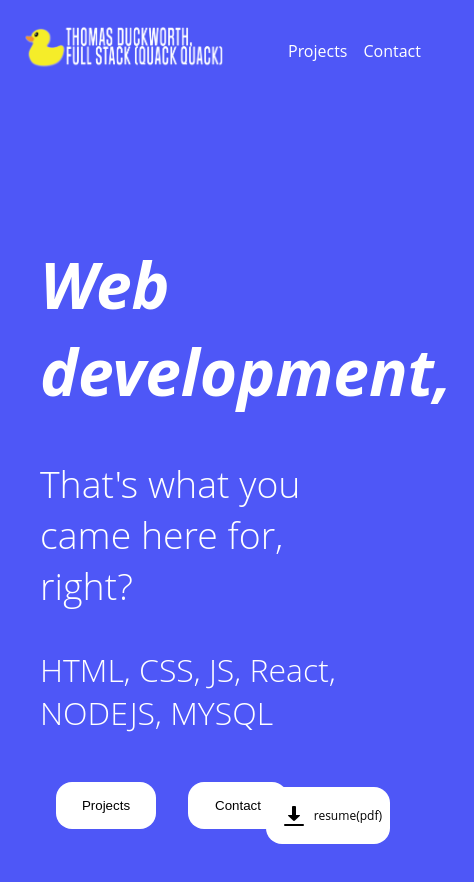
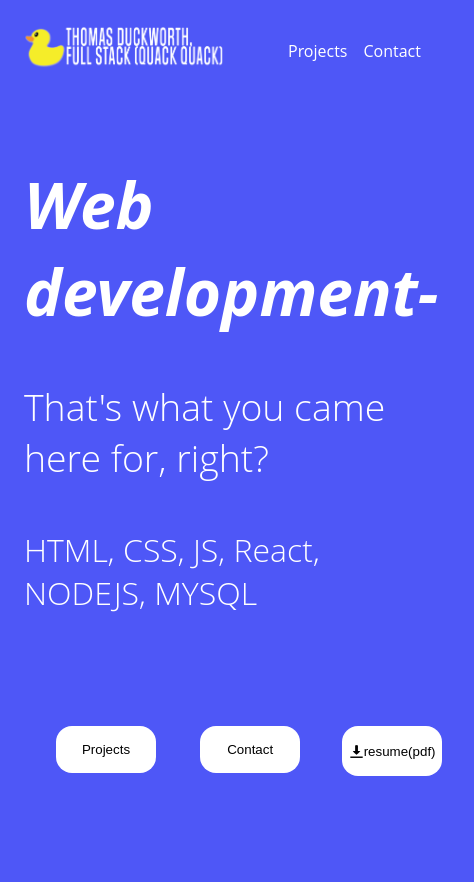
Before and after one commit to tduck96/portfolioSite, a React (Create React App) app: page / in a window 390 px wide. Shown: the top 882 px of the page, 474 px wide, since content can reach past the window. After the commit the page ends 844 px from the top, so only its background shows below. Built offline with nearby package versions, Linux system fonts and the light colour scheme.

Commit message:
media queries for home page
update to responsiveness for landing page

```diff
--- a/src/components/Contact/Contact.module.css
+++ b/src/components/Contact/Contact.module.css
@@ -31,7 +31,6 @@
 }
 .inputBody {
     display: flex;
-    width: 400px;
     border:none;
     outline: none;
     font-size: 1rem;
@@ -91,6 +90,7 @@
 
 .bodyContainer {
     height: 250px;
+    width: 300px;
     background-color: white;
     border-radius: 1rem;
     border-right-width: 1rem;
@@ -108,3 +108,9 @@
     background-color: rgb(220, 220, 220);
     cursor: pointer;
 }
+
+@media (max-width: 885px) {
+    .formHoldit {
+        flex-direction: column;
+    }
+}
--- a/src/components/Home/Home.js
+++ b/src/components/Home/Home.js
@@ -1,23 +1,25 @@
 import React from 'react'
 import styles from './Home.module.css'
-import loadIcon from './downloadicon.png'
 import download from './download2.png'
+// import Project from './Project';
 
 const Home = () => {
   return (
     <div className = {styles.container}>
-    <h1> <i>Web development, </i></h1>
+    <h1> <i>Web development- </i></h1>
       <h3 className = {styles.welcome}> That's what you came here for, right? </h3>
     <p className = {styles.languagelist}> HTML, CSS, JS, React, NODEJS, MYSQL</p>
     <div className = {styles.actionContainer}>
     <a href = '/projects'><button className = {styles.actionButton}>Projects</button></a>
     <a href = '/contact'><button className = {styles.actionButton}>Contact</button></a>
-    <div className = {styles.resumeContainer}>
+    <div>
+    <button className = {styles.actionButtonResume}><img src = {download} alt = 'download-resume-icon' className = {styles.loadIcon}></img>
+    <p>resume(pdf)</p></button>
+    </div>
 
-    <img src = {download} alt = 'download-resume-icon' className = {styles.loadIcon}></img>
-    <p>resume(pdf)</p>
 
-    </div>
+
+
     </div>
     </div>
   )
--- a/src/components/Home/Home.module.css
+++ b/src/components/Home/Home.module.css
@@ -1,10 +1,25 @@
 .container {
-    margin-top: 5rem;
-    padding: 2rem;
+    display: flex;
+    flex-direction: column;
+    width: 100%;
+    padding: 1rem;
     justify-content: center;
-    align-items: center;
     font-size: 2rem;
-    max-width: 400px;
+    margin: auto;
+
+}
+
+.homeContainer {
+    display: flex;
+    justify-content: center;
+
+
+}
+.actionContainer {
+    display: flex;
+    justify-content: center;
+
+
 }
 .actionButton {
     width: 100%;
@@ -12,50 +27,115 @@
     padding: 1rem;
     background-color: rgb(255, 255, 255);
     border: none;
-    margin: 1rem;
+    margin: 2rem;
+    margin-top: 5rem;
     border-radius: 1rem;
     cursor: pointer;
 }
 .actionButton:hover {
    background-color: rgb(248, 236, 89);
 }
-.resumeContainer {
-    display: flex;
-    align-items: center;
-    position: absolute;
-    right: 0;
-    bottom: 0;
-    background-color: rgb(255, 255, 255);
-    color: black;
-    font-size: .75rem;
-    padding: .5rem;
-    border-radius: 1rem;
 
-}
-.resumeContainer:hover {
- background-color: rgb(248, 236, 89);
- cursor: pointer;
-}
 
 .loadIcon {
-    max-height: 25px;
-    max-width: 25px;
+    max-height: 15px;
+    max-width: 15px;
     color: white;
-    padding: .5rem;
+
 }
 .welcome {
     font-weight: 200;
 }
 .languagelist {
     font-weight: 100;
+    margin-top: .5rem;
 }
 
-@media (max-width: 400) {
-    .loadIcon {
-        max-height: 15px;
-        max-width: 15px;
+h3 {
+    margin-top: .2rem;
+}
+.actionButtonResume {
+    width: 100%;
+    max-height: 50px;
+    max-width: 100px;
+    padding: .5rem;
+    background-color: rgb(255, 255, 255);
+    border: none;
+    margin: 2rem;
+    margin-top: 5rem;
+    border-radius: 1rem;
+    cursor: pointer;
+    display: flex;
+    justify-content: center;
+    align-items: center;
+}
+.actionButtonResume:hover {
+    background-color: rgb(248, 236, 89);
+
+}
+
+@media all and (min-width: 1024px) and (max-width: 1280px) {
+
+}
+
+@media all and (min-width: 768px) and (max-width: 1024px) {
+
+}
+
+@media all and (min-width: 480px) and (max-width: 768px) {
+    .container {
+        margin-top: auto;
+        margin-top: auto;
+        font-size: 1.5rem;
     }
+    .actionContainer {
+        margin-left: auto;
+        margin-right: auto;
+       }
+ }
+
+@media all and (max-width: 480px) {
+   .container {
+    font-size: 1.2rem;
+    margin: auto;
+
+   }
+   .actionContainer {
+    margin-left: auto;
+    margin-right: auto;
+   }
+
+    }
+  @media screen and ( min-height: 500px) and (max-height:650px)  {
+       .container {
+       font-size: 1.3rem ;
+       }
+ }
+ @media screen and ( min-height: 600px) and (max-height:650px)  {
     .container {
-        max-width: 350px;
+        font-size: 1.5rem;
     }
 }
+
+@media screen and ( min-height: 650px) and (max-height:670px)  {
+    .container {
+        font-size: 1.7rem;
+    }
+}
+
+@media screen and ( min-height: 670px) and (max-height:730px)  {
+    .container {
+        font-size: 1.8rem;
+    }
+}
+
+@media screen and ( min-height: 730px) and (max-height:830px)  {
+    .container {
+        font-size: 2rem;
+    }
+}
+@media screen and ( min-height: 830px) and (max-height:930px)  {
+    .container {
+        font-size: 2rem;
+    }
+}
--- /dev/null
+++ b/src/components/Home/Project.js
@@ -0,0 +1,11 @@
+import React from 'react'
+
+const Project = () => {
+  return (
+    <div>
+
+    </div>
+  )
+}
+
+export default Project
--- a/src/components/nav/Nav.module.css
+++ b/src/components/nav/Nav.module.css
@@ -5,11 +5,14 @@
     justify-content: space-between;
     margin: 1rem;
     position: sticky;
+
+
 }
 .navItems {
     box-sizing: border-box;
     display: flex;
     margin: 1rem;
+
 }
 .brand {
     display: flex;
@@ -19,17 +22,3 @@
     max-width: 200px;
     max-height: 50px;
 }
-
-@media (max-width:400) {
-    .navContainer {
-        max-width: 350px;
-    }
-    .ul {
-        max-width: fit-content;
-    }
-
-    .duckLogo {
-        max-width: 150px;
-        max-height: 35px;
-    }
-}
```
